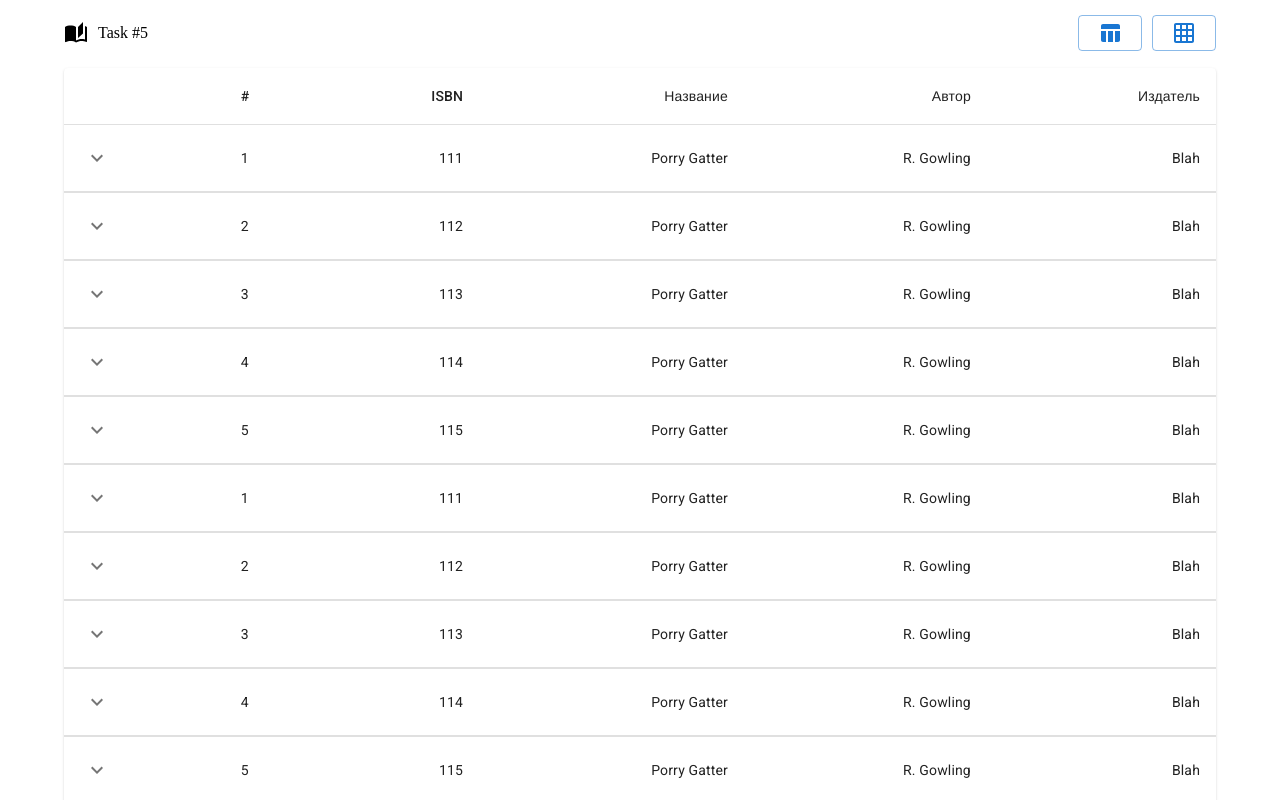
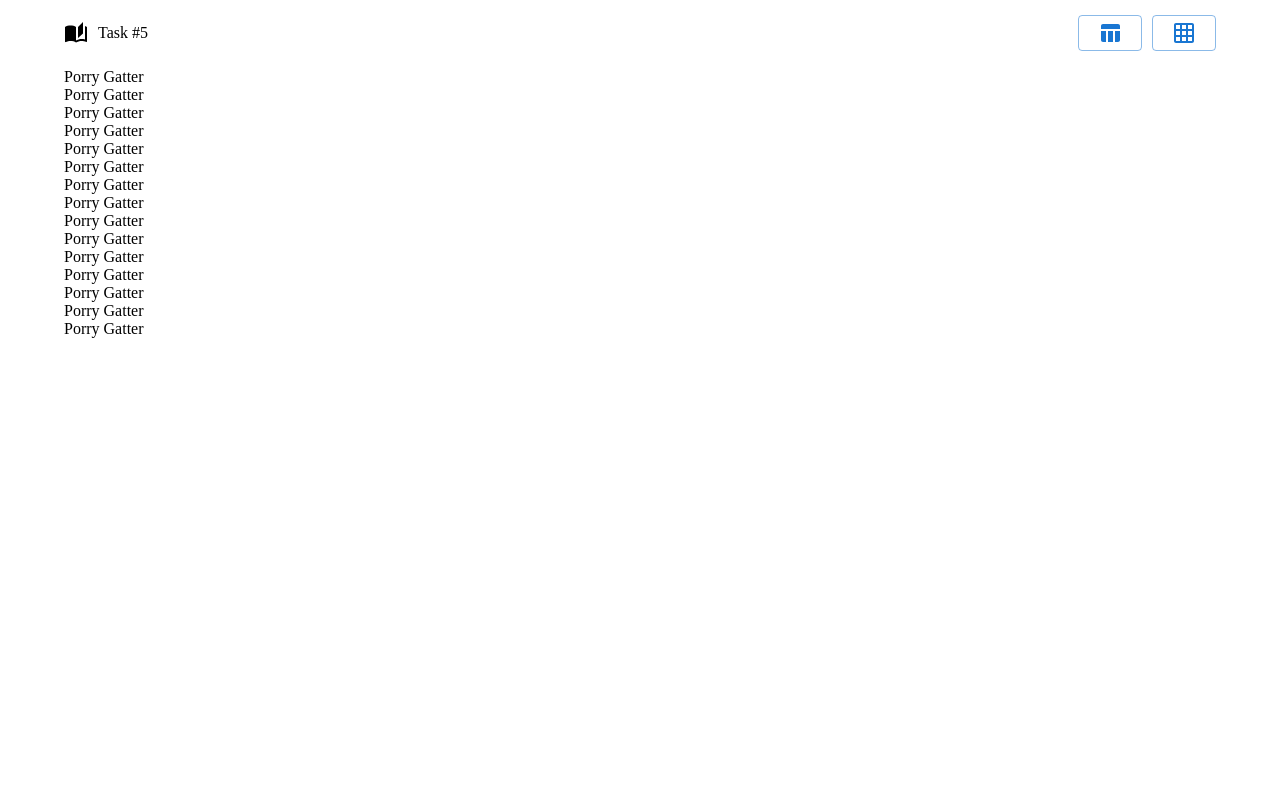
Before and after one commit to ITboo/itransition-internship, a React (Vite) app in the folder frontend/: page / in a window 1280 px wide. Both pictures are taken after a click on the button 1184 px from the left and 33 px from the top of the page. Shown: the top 800 px of the page. Built offline with nearby package versions, Linux system fonts and the light colour scheme; a web font is replaced by a local one.

Commit message:
task 5: add viewMode switch

```diff
--- a/frontend/src/App.jsx
+++ b/frontend/src/App.jsx
@@ -3,12 +3,15 @@ import CollapsibleTable from "./widgets/Table";
 
 import "./App.css";
 import { Container } from "@mui/material";
+import Gallery from "./widgets/Gallery";
+import { useState } from "react";
 
 function App() {
+  const [viewMode, setViewMode] = useState('table');
   return (
     <Container maxWidth="lg">
-      <Header/>
-      <CollapsibleTable />
+      <Header setViewMode={setViewMode}/>
+      {viewMode === "table" ? <CollapsibleTable /> : <Gallery />}
     </Container>
   );
 }
--- a/frontend/src/shared/Button/index.jsx
+++ b/frontend/src/shared/Button/index.jsx
@@ -2,9 +2,9 @@ import Button from "@mui/material/Button";
 import TableChartIcon from "@mui/icons-material/TableChart";
 import GridOnIcon from "@mui/icons-material/GridOn";
 
-export const IconButton = ({ model }) => {
+export const IconButton = ({ model, onClick }) => {
   return (
-    <Button variant="outlined" model={model}>
+    <Button variant="outlined" model={model} onClick={onClick}>
       {model === "table" ? <TableChartIcon /> : <GridOnIcon />}
     </Button>
   );
--- /dev/null
+++ b/frontend/src/widgets/Gallery/index.jsx
@@ -0,0 +1,14 @@
+import React from 'react'
+import { rows } from '../../utils/mockData'
+
+const Gallery = () => {
+  return (
+    <div>
+        {rows.map((item)=>(
+            <div key={item.id}>{item.title}</div>
+        ))}
+    </div>
+  )
+}
+
+export default Gallery
--- a/frontend/src/widgets/Header/index.jsx
+++ b/frontend/src/widgets/Header/index.jsx
@@ -3,15 +3,16 @@ import { Logo } from "../../shared/Logo";
 
 import styles from "./style.module.css";
 
-const Header = () => {
+const Header = ({setViewMode}) => {
 
   return (
     <header className={styles.header}>
       <Logo />
       <div className={styles.buttons}>
-        <IconButton model="table" />
+        <IconButton model="table" onClick={() => setViewMode('table')}></IconButton>
         <IconButton
           model="gallery"
+          onClick={() => setViewMode('gallery')}
         />
       </div>
     </header>
```
